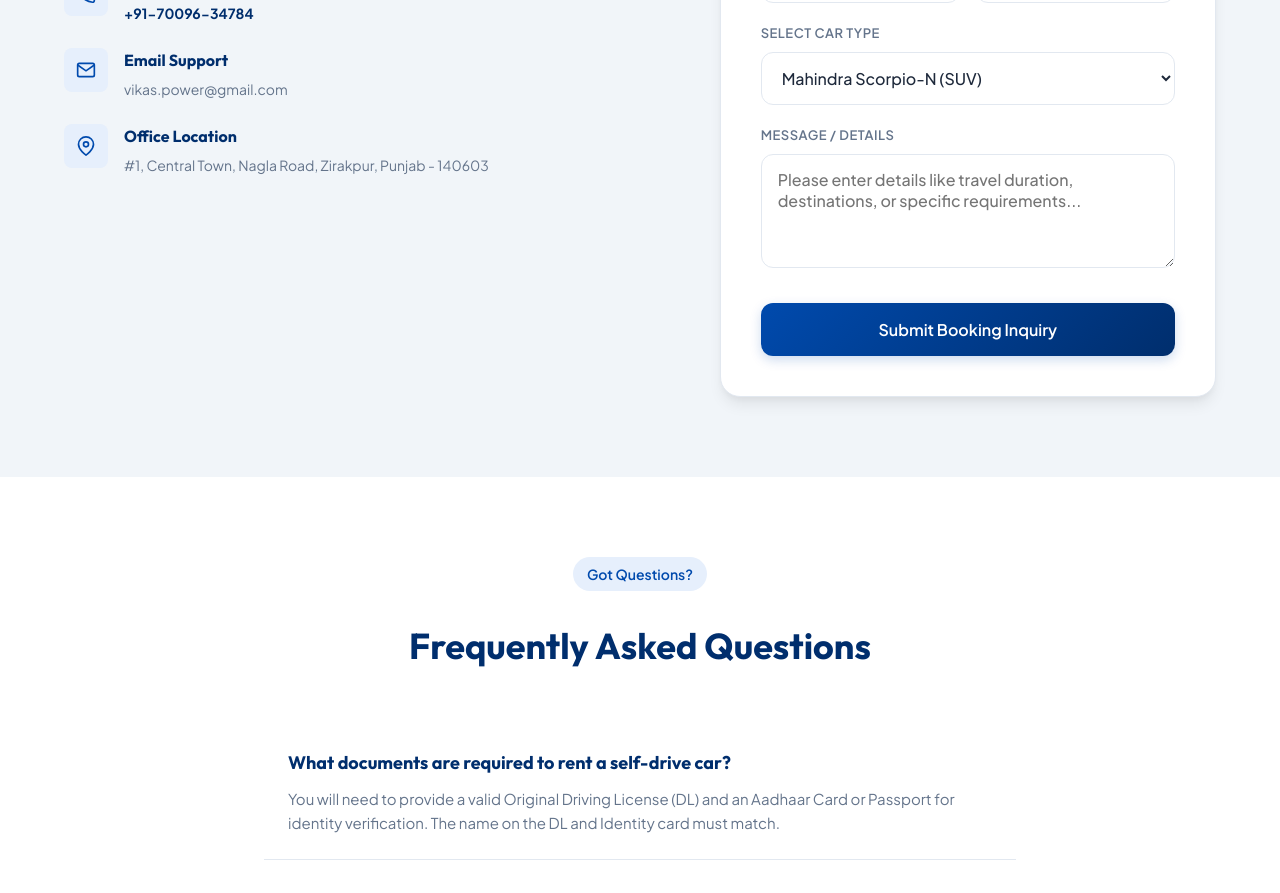
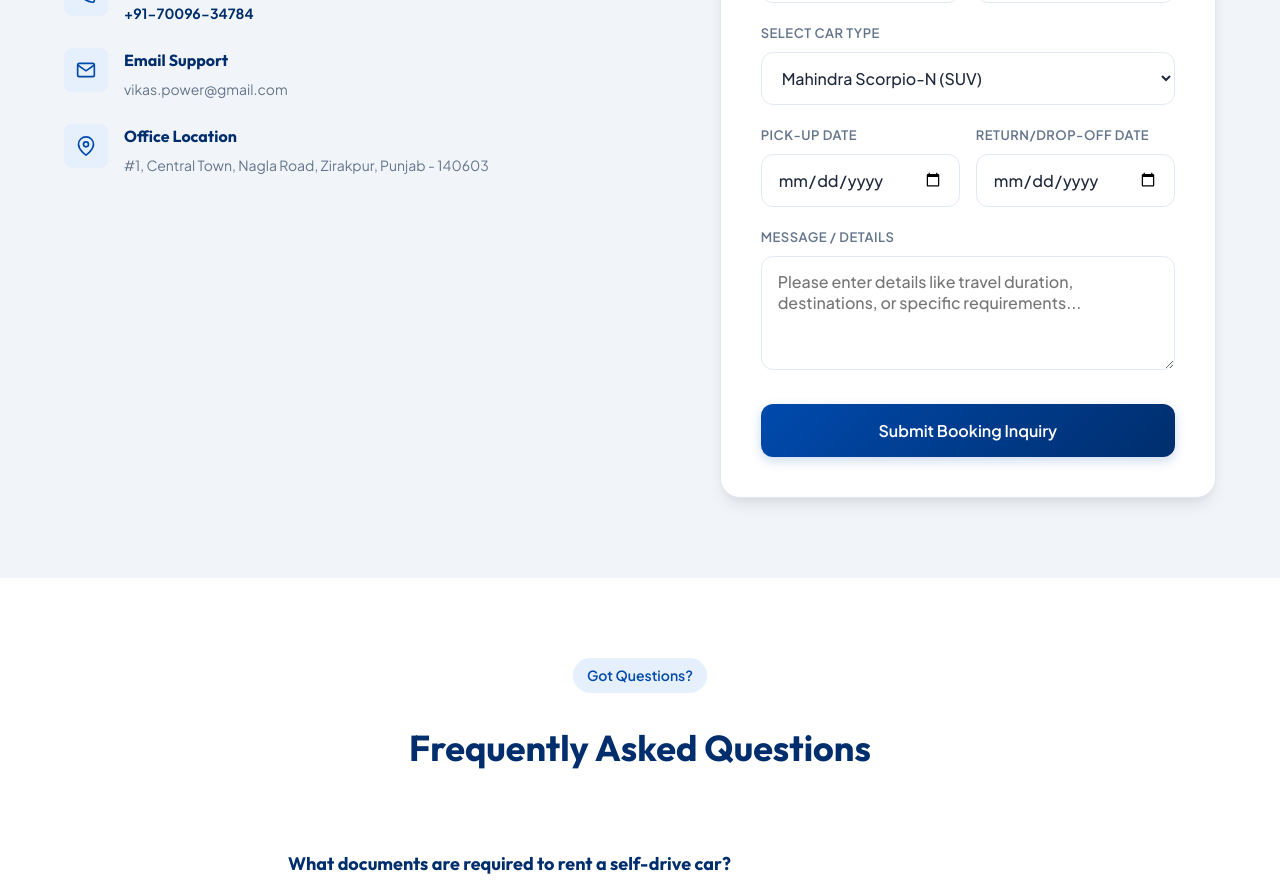
Before and after one commit to ArunNehra/drivio-car-rental, a Next.js app: page / in a window 1280 px wide. Shown: the part 3460-4353 px from the top of the page. Built offline with nearby package versions, Linux system fonts and the light colour scheme.

Commit message:
Add pickup and return date fields directly to inquiry contact form

```diff
--- a/app/page.js
+++ b/app/page.js
@@ -612,6 +612,27 @@ export default function Home() {
                 </select>
               </div>
 
+              <div className="form-row">
+                <div className="form-group">
+                  <label className="form-label">Pick-up Date</label>
+                  <input
+                    type="date"
+                    className="form-control"
+                    value={pickupDate}
+                    onChange={(e) => setPickupDate(e.target.value)}
+                  />
+                </div>
+                <div className="form-group">
+                  <label className="form-label">Return/Drop-off Date</label>
+                  <input
+                    type="date"
+                    className="form-control"
+                    value={returnDate}
+                    onChange={(e) => setReturnDate(e.target.value)}
+                  />
+                </div>
+              </div>
+
               <div className="form-group">
                 <label className="form-label">Message / Details</label>
                 <textarea
```
